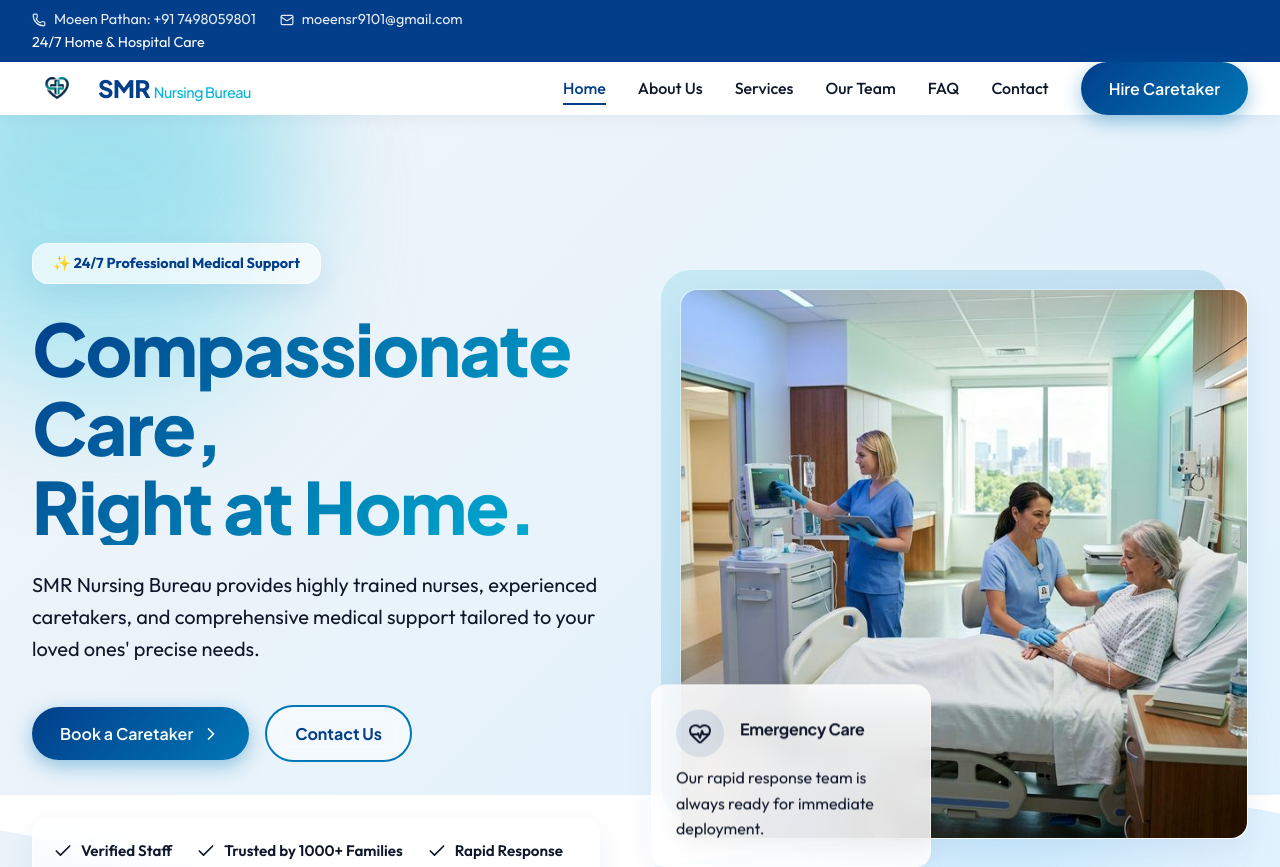
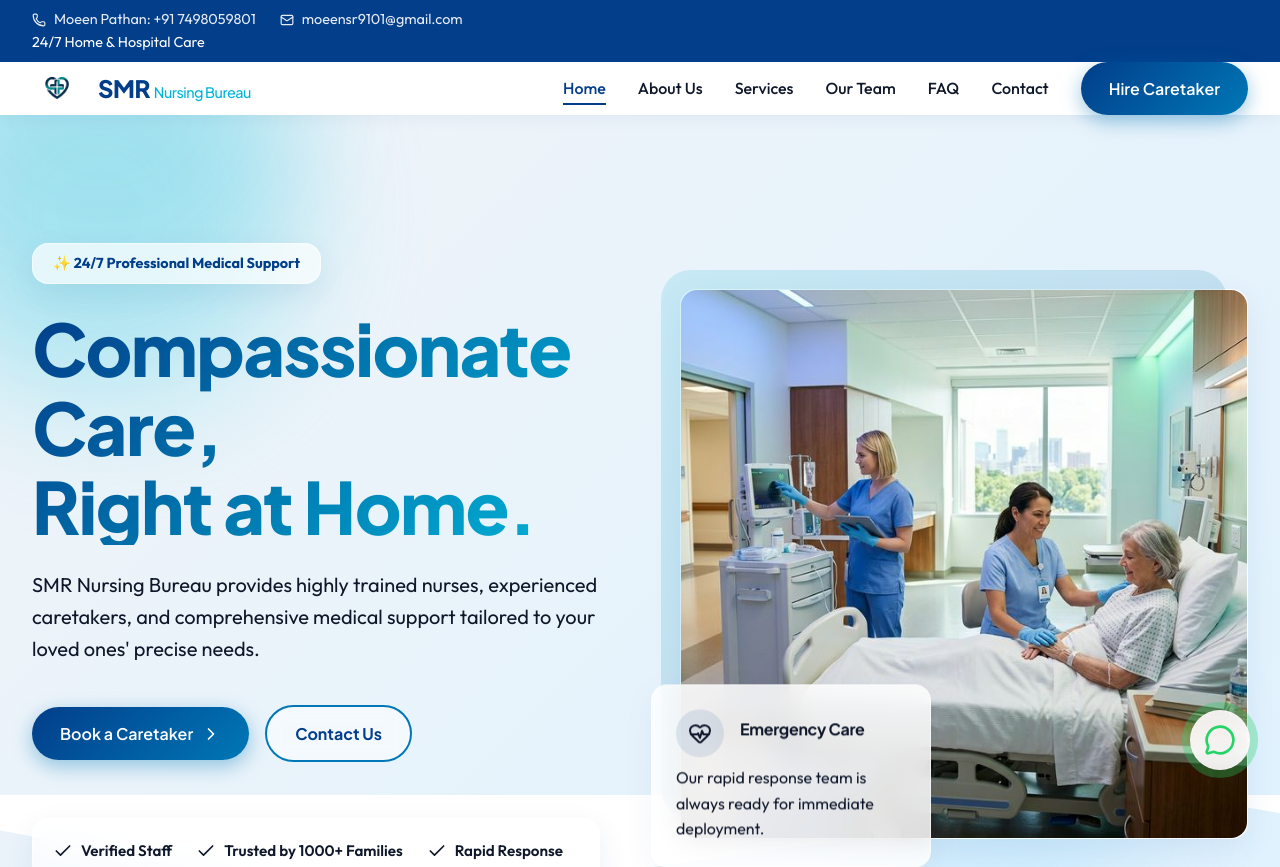
Before and after one commit to shubhamlabade2026/SRM_Nursing, a React (Vite) app: page / in a window 1280 px wide. Shown: the top 867 px of the page. Built offline with nearby package versions, Linux system fonts and the light colour scheme.

Commit message:
Implement Google lead generation infrastructure with global CTA and Analytics

```diff
--- a/index.html
+++ b/index.html
@@ -7,7 +7,15 @@
   <meta name="viewport" content="width=device-width, initial-scale=1.0" />
   <meta name="google-site-verification" content="9O1caXaHDZDC28g5jQIVO_IXIurzePwL-SgJAUCV4DY" />
 
+  <!-- Google tag (gtag.js) - Placeholder for Google Analytics -->
+  <script async src="https://www.googletagmanager.com/gtag/js?id=G-XXXXXXXXXX"></script>
+  <script>
+    window.dataLayer = window.dataLayer || [];
+    function gtag(){dataLayer.push(arguments);}
+    gtag('js', new Date());
 
+    gtag('config', 'G-XXXXXXXXXX');
+  </script>
   <!-- Primary Meta Tags -->
   <title>SRM Nursing Bureau Pune</title>
   <meta name="title" content="SRM Nursing Bureau Pune" />
--- a/src/App.jsx
+++ b/src/App.jsx
@@ -1,4 +1,6 @@
 import { Routes, Route } from 'react-router-dom';
+import { motion } from 'framer-motion';
+import { MessageCircle } from 'lucide-react';
 import ScrollToTop from './components/ScrollToTop';
 import Header from './components/Header';
 import Footer from './components/Footer';
@@ -31,6 +33,14 @@ function App() {
         </Routes>
       </main>
       <Footer />
+      {/* Global WhatsApp Lead Generator */}
+      <motion.a
+          href="https://wa.me/917498059801" target="_blank" rel="noopener noreferrer"
+          className="whatsapp-float pulse-animation glass-panel"
+          initial={{ scale: 0 }} animate={{ scale: 1 }} transition={{ delay: 1, type: "spring" }}
+      >
+          <MessageCircle size={32} color="#25D366" />
+      </motion.a>
     </div>
   );
 }
--- a/src/components/SEO.jsx
+++ b/src/components/SEO.jsx
@@ -8,7 +8,11 @@ const SEO = ({ title, description, keywords, url, schema }) => {
       <title>{title}</title>
       <meta name="title" content={title} />
       <meta name="description" content={description} />
-      {keywords && <meta name="keywords" content={keywords} />}
+      {keywords && <meta name="keywords" content={keywords + ", Pune nursing, caretaker near me, Maharashtra home nurse"} />}
+      <meta name="geo.region" content="IN-MH" />
+      <meta name="geo.placename" content="Pune" />
+      <meta name="geo.position" content="18.5204;73.8567" />
+      <meta name="ICBM" content="18.5204, 73.8567" />
 
       {/* Open Graph / Facebook */}
       <meta property="og:type" content="website" />
--- a/src/index.css
+++ b/src/index.css
@@ -296,3 +296,41 @@ h3 { font-size: 1.85rem; font-weight: 600; }
   -webkit-text-fill-color: transparent;
   background-clip: text;
 }
+
+/* WhatsApp Global Lead Gen Button */
+.whatsapp-float {
+    position: fixed;
+    bottom: 30px;
+    right: 30px;
+    background: rgba(255, 255, 255, 0.9);
+    backdrop-filter: blur(10px);
+    border: 1px solid rgba(255, 255, 255, 0.4);
+    box-shadow: 0 10px 30px rgba(37, 211, 102, 0.3);
+    border-radius: 50%;
+    width: 60px;
+    height: 60px;
+    display: flex;
+    align-items: center;
+    justify-content: center;
+    z-index: 2000;
+    transition: var(--transition);
+}
+
+.whatsapp-float:hover {
+    transform: scale(1.1) rotate(-5deg);
+    box-shadow: 0 15px 40px rgba(37, 211, 102, 0.5);
+    background: #25D366;
+}
+
+.whatsapp-float:hover svg {
+    color: white !important;
+}
+
+.pulse-animation {
+    animation: pulse 2s infinite;
+}
+@keyframes pulse {
+    0% { box-shadow: 0 0 0 0 rgba(37, 211, 102, 0.7); }
+    70% { box-shadow: 0 0 0 15px rgba(37, 211, 102, 0); }
+    100% { box-shadow: 0 0 0 0 rgba(37, 211, 102, 0); }
+}
--- a/src/pages/Contact.css
+++ b/src/pages/Contact.css
@@ -14,34 +14,6 @@
     margin-bottom: 1rem;
 }
 
-/* WhatsApp Floating Button */
-.whatsapp-float {
-    position: fixed;
-    bottom: 30px;
-    right: 30px;
-    background: rgba(255, 255, 255, 0.9);
-    backdrop-filter: blur(10px);
-    border: 1px solid rgba(255, 255, 255, 0.4);
-    box-shadow: 0 10px 30px rgba(37, 211, 102, 0.3);
-    border-radius: 50%;
-    width: 60px;
-    height: 60px;
-    display: flex;
-    align-items: center;
-    justify-content: center;
-    z-index: 1000;
-    transition: var(--transition);
-}
-
-.whatsapp-float:hover {
-    transform: scale(1.1) rotate(5deg);
-    box-shadow: 0 15px 40px rgba(37, 211, 102, 0.5);
-    background: #25D366;
-}
-
-.whatsapp-float:hover svg {
-    color: white !important;
-}
 
 /* Contact Grid */
 .contact-grid {
--- a/src/pages/Contact.jsx
+++ b/src/pages/Contact.jsx
@@ -90,14 +90,7 @@ const Contact = () => {
                 </div>
             </div>
 
-            {/* Floating WhatsApp Button */}
-            <motion.a
-                href="https://wa.me/917498059801" target="_blank" rel="noopener noreferrer"
-                className="whatsapp-float pulse-animation glass-panel"
-                initial={{ scale: 0 }} animate={{ scale: 1 }} transition={{ delay: 1, type: "spring" }}
-            >
-                <MessageCircle size={32} color="#25D366" />
-            </motion.a>
+
 
             <section className="section contact-main-section bg-white pt-2 pb-5">
                 <div className="container">
```
